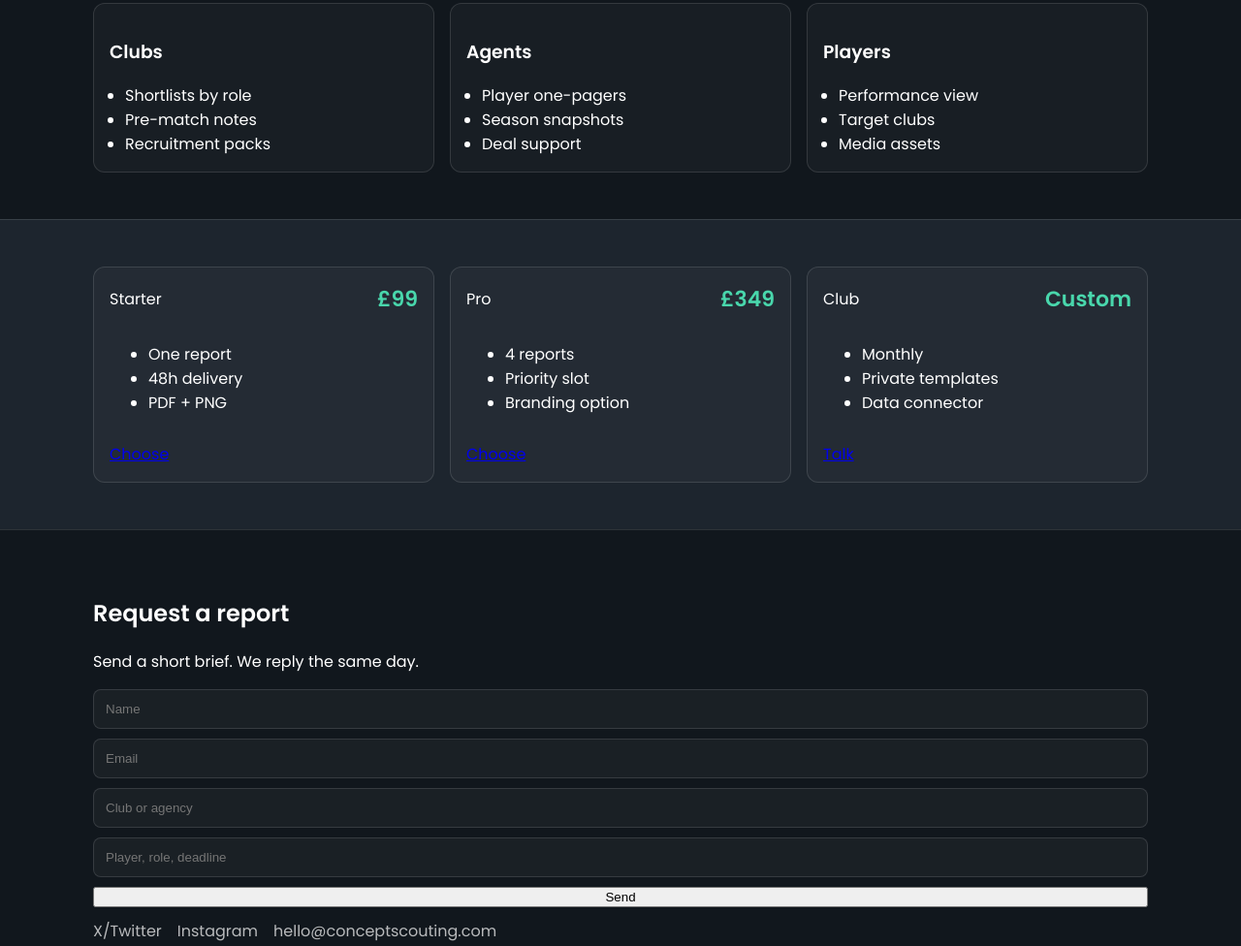
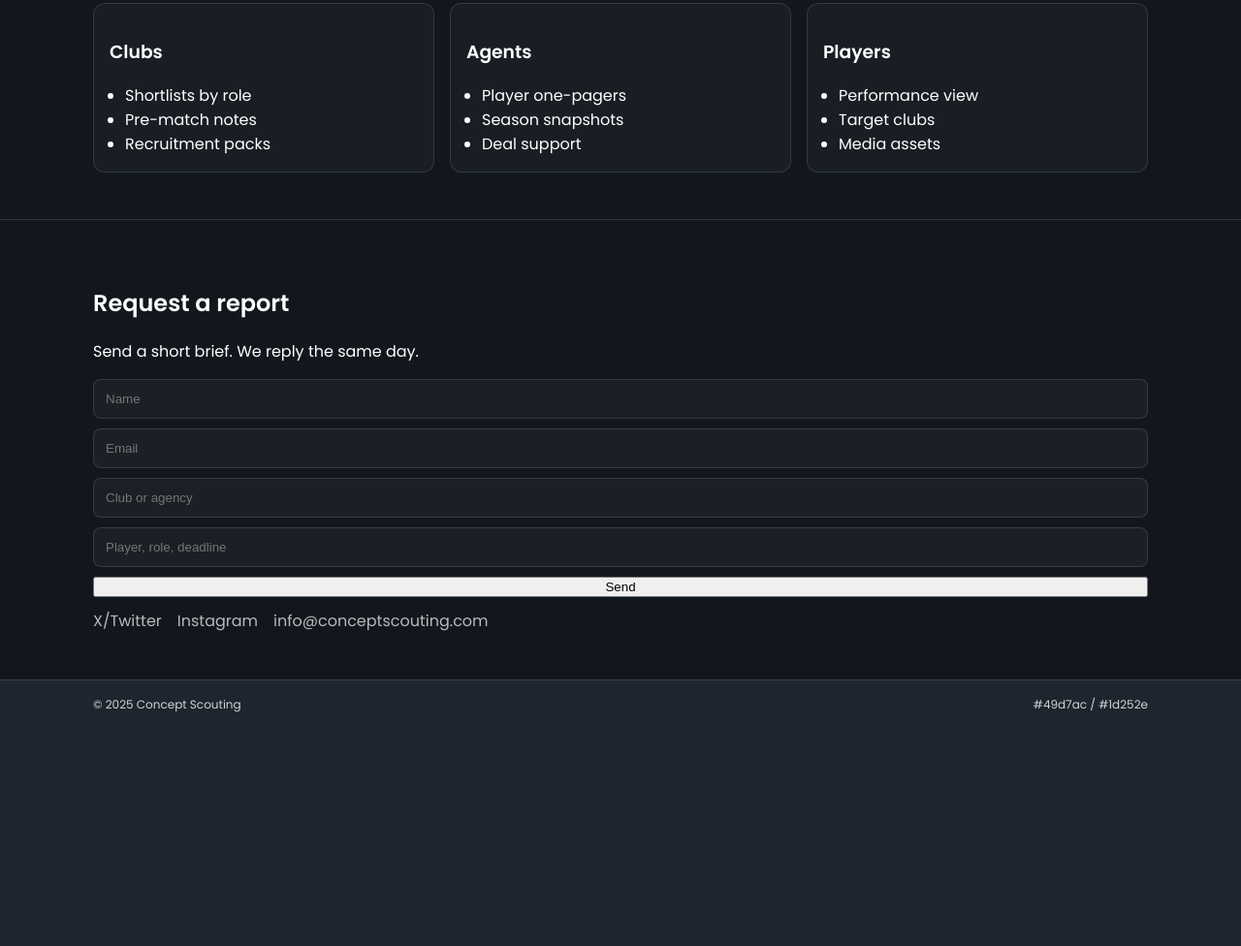
Before and after one commit to jpdata2024/website, a plain HTML site: page index.html in a window 1280 px wide. Shown: the part 703-1679 px from the top of the page at 97% size. After the commit the page ends 1455 px from the top, so only its background shows below. Drawn offline with Linux system fonts and the light colour scheme.

Commit message:
Update index.html

```diff
--- a/index.html
+++ b/index.html
@@ -68,13 +68,6 @@
       </div>
     </section>
 
-    <section id="pricing" class="section">
-      <div class="container grid3">
-        <div class="price"><div class="price-head"><span>Starter</span><strong>£99</strong></div><ul><li>One report</li><li>48h delivery</li><li>PDF + PNG</li></ul><a href="#contact" class="btn btn-primary wfull">Choose</a></div>
-        <div class="price"><div class="price-head"><span>Pro</span><strong>£349</strong></div><ul><li>4 reports</li><li>Priority slot</li><li>Branding option</li></ul><a href="#contact" class="btn btn-primary wfull">Choose</a></div>
-        <div class="price"><div class="price-head"><span>Club</span><strong>Custom</strong></div><ul><li>Monthly</li><li>Private templates</li><li>Data connector</li></ul><a href="#contact" class="btn btn-primary wfull">Talk</a></div>
-      </div>
-    </section>
 
     <section id="contact" class="section alt">
       <div class="container narrow">
@@ -90,7 +83,7 @@
         <div class="row center social">
           <a href="https://x.com/ConceptScouting" target="_blank" rel="noopener">X/Twitter</a>
           <a href="https://instagram.com/ConceptScouting" target="_blank" rel="noopener">Instagram</a>
-          <a href="mailto:hello@conceptscouting.com">hello@conceptscouting.com</a>
+          <a href="mailto:info@conceptscouting.com">info@conceptscouting.com</a>
         </div>
       </div>
     </section>
```
